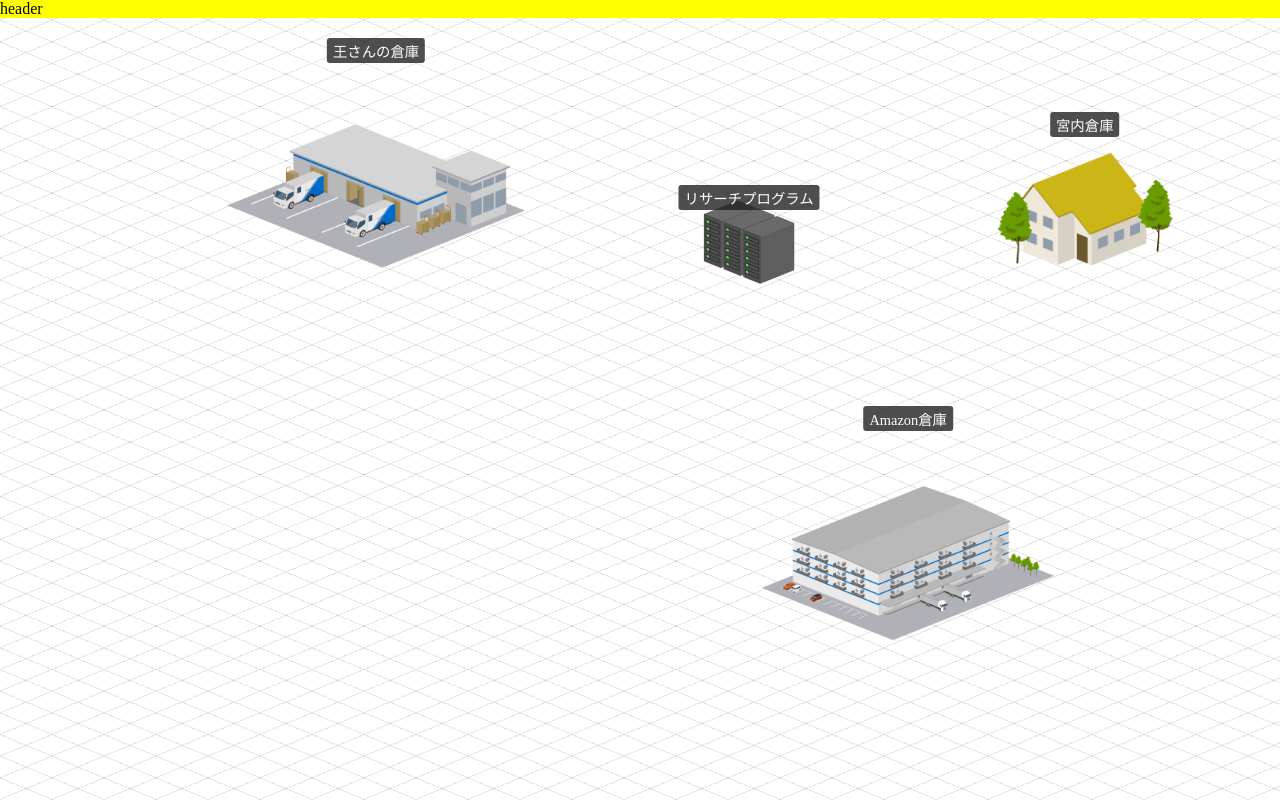
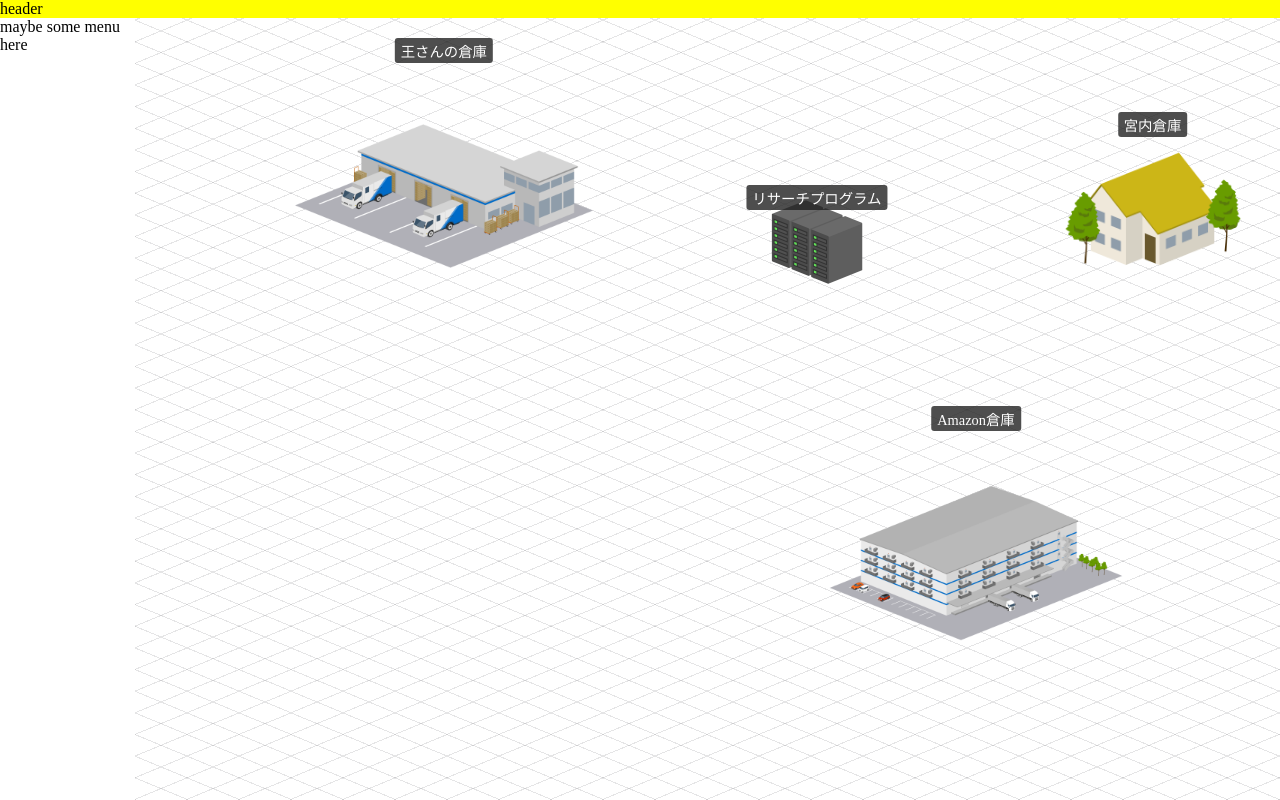
Before and after one commit to chiyonn/gostox, a React (Vite) app in the folder frontend/: page / in a window 1280 px wide. Built offline with nearby package versions, Linux system fonts and the light colour scheme.

Commit message:
update: grid design belongs to MapView

```diff
--- /dev/null
+++ b/frontend/src/components/organisms/MapView/MapView.module.css
@@ -0,0 +1,23 @@
+.container {
+  height: 100%;
+  width: 100%;
+  position: relative;
+
+  background-color: #ffffff;
+  background-image:
+    repeating-linear-gradient(
+      22.5deg,
+      rgba(0,0,10,0.1) 0,
+      rgba(0,0,10,0.1) 1px,
+      transparent 1px,
+      transparent 20px
+    ),
+    repeating-linear-gradient(
+      -22.5deg,
+      rgba(0,0,10,0.1) 0,
+      rgba(0,0,10,0.1) 1px,
+      transparent 1px,
+      transparent 20px
+    );
+  background-size: 52px;
+}
--- a/frontend/src/components/organisms/MapView/index.tsx
+++ b/frontend/src/components/organisms/MapView/index.tsx
@@ -4,6 +4,7 @@ import serversImg from '@assets/isometrics/servers.png';
 import houseImg from '@assets/isometrics/house.png';
 import warehouseImg from '@assets/isometrics/warehouse.png';
 import warehouseLargeImg from '@assets/isometrics/warehouse-large.png';
+import styles from './MapView.module.css';
 
 // 傾き22.5度の等角投影に基づいたマップスケール
 const TILE_SCALE = 64; // スケーリング係数（画像サイズに合わせて調整）
@@ -11,8 +12,18 @@ const ANGLE_DEG = 22.5;
 const ANGLE_RAD = (ANGLE_DEG * Math.PI) / 180;
 const COS = Math.cos(ANGLE_RAD); // ≈ 0.924
 const SIN = Math.sin(ANGLE_RAD); // ≈ 0.383
+type BubblePosition = 'top' | 'bottom' | 'left' | 'right';
 
-const objects = [
+type RenderObject = {
+  x: number;
+  y: number;
+  img: string;
+  size: number;
+  label: string;
+  position: BubblePosition;
+}
+
+const objects: RenderObject[] = [
   {
     x: -3,
     y: 5,
@@ -54,11 +65,7 @@ const centerY = (Math.min(...objects.map(o => o.y)) + Math.max(...objects.map(o
 const MapView: React.FC = () => {
   return (
     <div
-      style={{
-        position: 'relative',
-        width: '100%',
-        height: 300,
-      }}
+      className={styles.container}
     >
       {objects.map((obj, i) => {
         const relX = obj.x - centerX;
--- a/frontend/src/pages/home/HomePage/HomePage.module.css
+++ b/frontend/src/pages/home/HomePage/HomePage.module.css
@@ -1,22 +1,4 @@
 .container {
+  display: flex;
   height: 100%;
-  width: 100%;
-  background-color: #ffffff;
-
-  background-image:
-    repeating-linear-gradient(
-      22.5deg,
-      rgba(0,0,10,0.1) 0,
-      rgba(0,0,10,0.1) 1px,
-      transparent 1px,
-      transparent 20px
-    ),
-    repeating-linear-gradient(
-      -22.5deg,
-      rgba(0,0,10,0.1) 0,
-      rgba(0,0,10,0.1) 1px,
-      transparent 1px,
-      transparent 20px
-    );
-  background-size: 52px;
 }
--- a/frontend/src/pages/home/HomePage/index.tsx
+++ b/frontend/src/pages/home/HomePage/index.tsx
@@ -4,6 +4,9 @@ import MapView from '@components/organisms/MapView';
 const HomePage = () => {
   return (
     <div className={styles.container}>
+      <div>
+        maybe some menu here
+      </div>
       <MapView />
     </div>
   );
```
